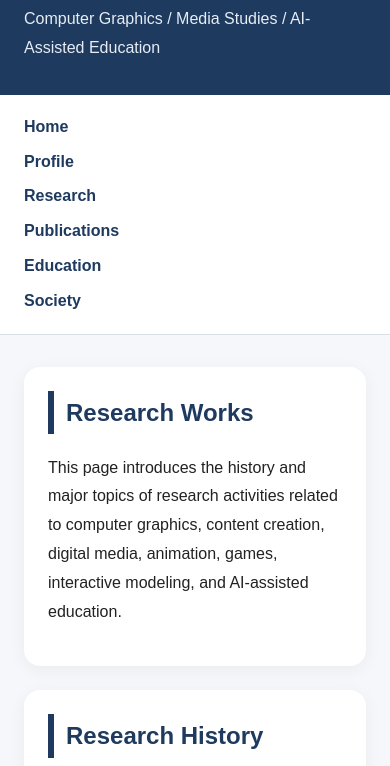
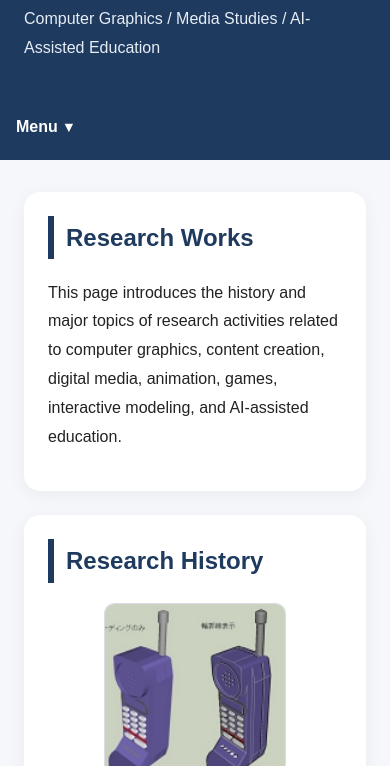
Before and after one commit to KONDOKunio/kondolab-new-site, a plain HTML site: page research/index.html in a window 390 px wide. Shown: the part 78-844 px from the top of the page. Drawn offline with Linux system fonts and the light colour scheme.

Commit message:
menu resarch

```diff
--- a/research/index.html
+++ b/research/index.html
@@ -15,13 +15,26 @@
     </div>
   </header>
 
-<nav class="site-nav">
-  <a href="../index.html">Home</a>
-  <a href="../profile.html">Profile</a>
-  <a href="index.html">Research</a>
-  <a href="../publications.html">Publications</a>
-  <a href="../education.html">Education</a>
-  <a href="../society.html">Society</a>
+
+<nav class="site-nav desktop-nav">
+  <a href="index.html">Home</a>
+  <a href="profile.html">Profile</a>
+  <a href="research/index.html">Research</a>
+  <a href="publications.html">Publications</a>
+  <a href="education.html">Education</a>
+  <a href="society.html">Society</a>
+</nav>
+
+<nav class="mobile-nav">
+  <details>
+    <summary>Menu</summary>
+    <a href="index.html">Home</a>
+    <a href="profile.html">Profile</a>
+    <a href="research/index.html">Research</a>
+    <a href="publications.html">Publications</a>
+    <a href="education.html">Education</a>
+    <a href="society.html">Society</a>
+  </details>
 </nav>
 
 <main class="container">
```
